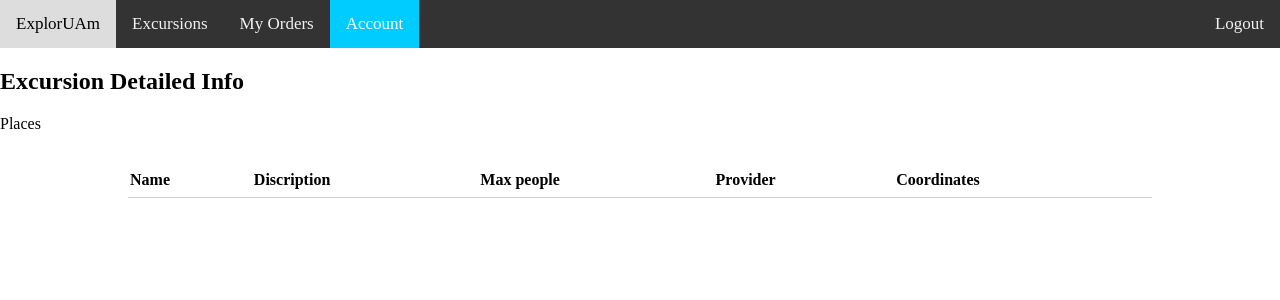
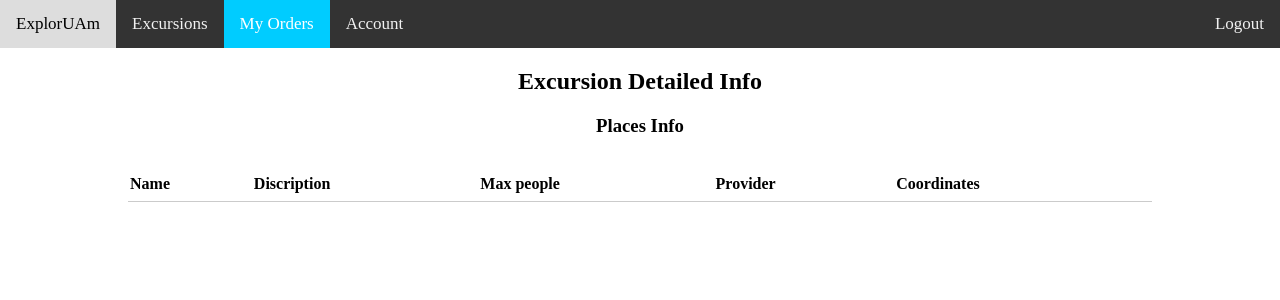
Before and after one commit to SofiYaremenko/BD, a PHP site: page /user_view/excurs_more.php in a window 1280 px wide. Shown: the top 300 px of the page. Run offline with PHP 8.4, Linux system fonts and the light colour scheme; tables that the repository leaves empty hold one stand-in row (values such as "Sample post"); data that the repository does not hold is empty.

Commit message:
Update excurs_more.php

```diff
--- a/user_view/excurs_more.php
+++ b/user_view/excurs_more.php
@@ -47,12 +47,12 @@
 
 <div class="topnav"> <a>ExplorUAm</a>
     <a href="main.php">Excursions</a>
-    <a href="user_order.php">My Orders</a>
-    <a class="active"  href="user_info.php">Account</a>
+    <a class="active" href="user_order.php">My Orders</a>
+    <a  href="user_info.php">Account</a>
     <a href="../logout.php" style="float:right"> Logout </a>
 </div>
 
-<div class="header">
+<div class="header" align="center">
     <h2>Excursion Detailed Info</h2>
 </div>
 <div class="content">
@@ -66,14 +66,16 @@
             <tr><td>About:</td><td><?php echo $about ; ?></td></tr>
             <tr><td>Number of people:</td><td><?php echo $min_p ." - " . $max_p; ?></td></tr>
             <tr><td>Seasons:</td><td>
-            <p><input type="checkbox" <?php echo ($w==1 ? 'checked' : '');?> readonly>winter<Br>
+            <p><input type="checkbox" <?php echo ($w==1 ? 'checked' : '');?> >winter<Br>
                 <input type="checkbox" readonly <?php echo ($sp==1 ? 'checked' : '');?>>spring<Br>
                 <input type="checkbox" readonly <?php echo ($sm==1 ? 'checked' : '');?>>summer<Br>
                 <input type="checkbox" readonly <?php echo ($a==1 ? 'checked' : '');?>>autumn<Br>
                 </td></tr>
         </table>
     <?php endif ?>
-    <p>Places</p>
+    <div class="header" align="center">
+    <h3>Places Info</h3>
+</div>
     <table>
         <thead>
         <tr>
```
